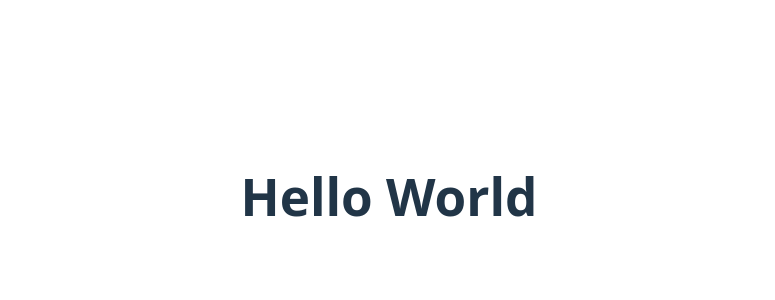
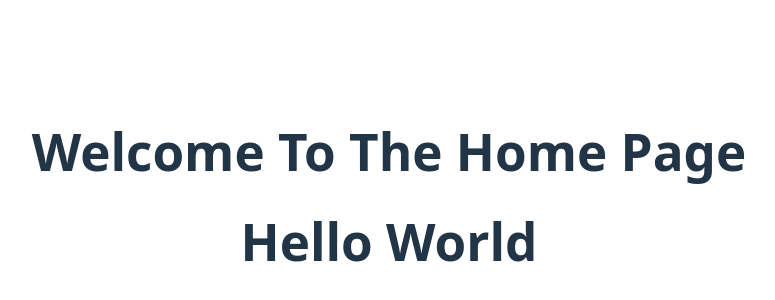
Before and after one commit to ridwanahmedxix/React-, a React (Vite) app in the folder Lesson/Lesson-1/: page / in a window 1280 px wide. Shown: the part 204-504 px from the top of the page, without its empty margins (251-1026 px from the left). Built offline with nearby package versions, Linux system fonts and the light colour scheme.

Commit message:
connections

```diff
--- a/Lesson/Lesson-1/src/App.jsx
+++ b/Lesson/Lesson-1/src/App.jsx
@@ -4,6 +4,7 @@ import Home from "./Home";
 function App() {
   return (
     <>
+      <Home></Home>
       <h1>Hello World </h1>
     </>
   );
```
